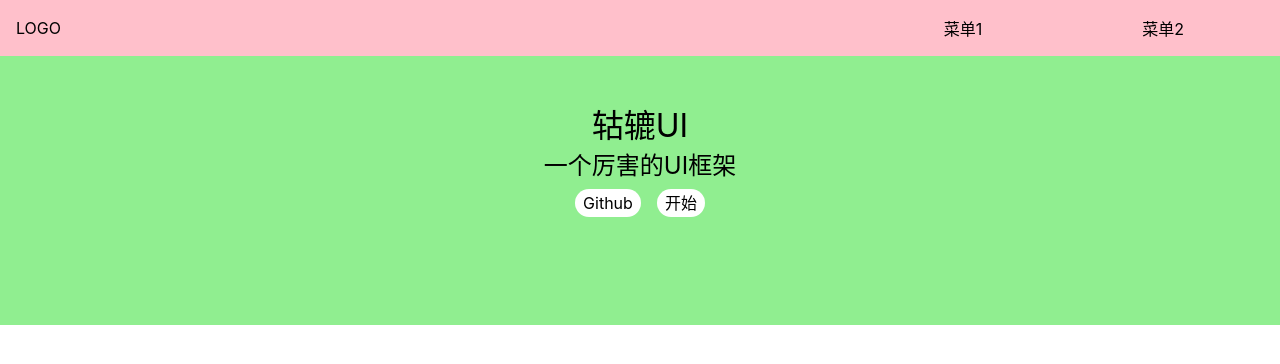
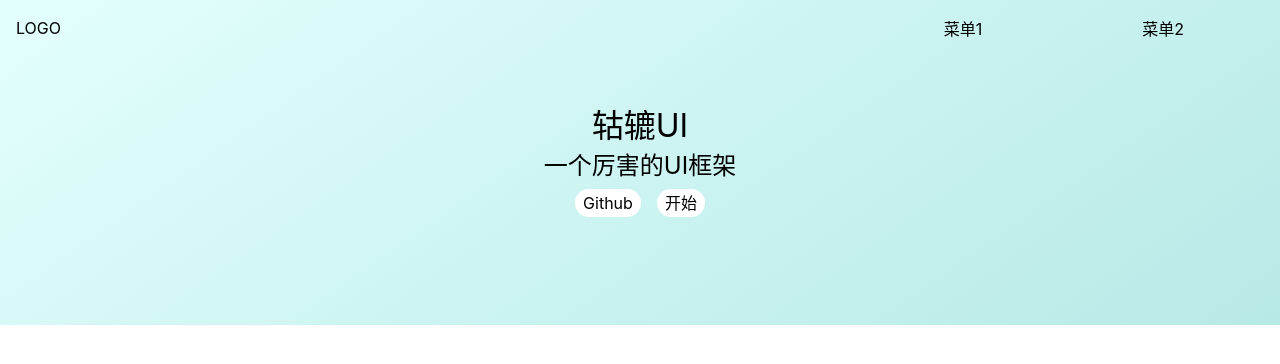
Before and after one commit to LLLXXzz/UI, a Vue app: page /#/ in a window 1280 px wide. Shown: the top 364 px of the page. Built offline with nearby package versions, Linux system fonts and the light colour scheme.

Commit message:
背景渐变

```diff
--- a/src/components/TopnavDemo.vue
+++ b/src/components/TopnavDemo.vue
@@ -25,7 +25,7 @@
 </script>
 <style lang='scss' scoped>
 .topnav {
-  background: pink;
+  // background: pink;
   display: flex;
   padding: 16px;
   position: fixed;
--- a/src/view/Home.vue
+++ b/src/view/Home.vue
@@ -1,5 +1,5 @@
 <template>
-  <div>
+  <div class="TopnavAndBanner">
     <Topnav />
     <div class="banner">
       <h1>轱辘UI</h1>
@@ -20,8 +20,15 @@
 </script>
 
 <style lang='scss' scoped>
+.TopnavAndBanner {
+  background: linear-gradient(
+    145deg,
+    rgba(227, 255, 253, 1) 0%,
+    rgba(183, 233, 230, 1) 100%
+  );
+}
 .topnav {
-  background: pink;
+  // background: pink;
   display: flex;
   padding: 16px;
   > .logo {
@@ -43,7 +50,7 @@
   justify-content: center;
   align-items: center;
   flex-direction: column;
-  background: lightgreen;
+  // background: lightgreen;
   > .actions {
     padding: 8px 0;
     a {
```
